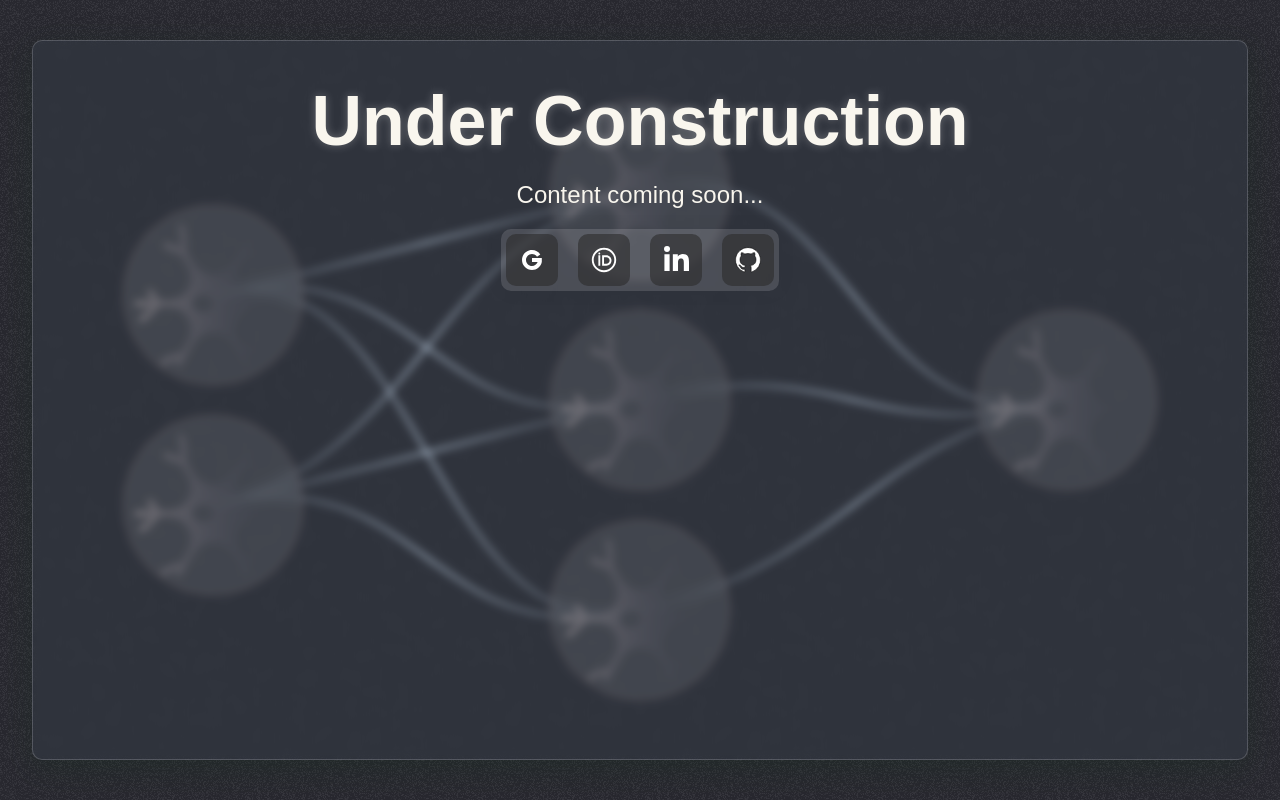
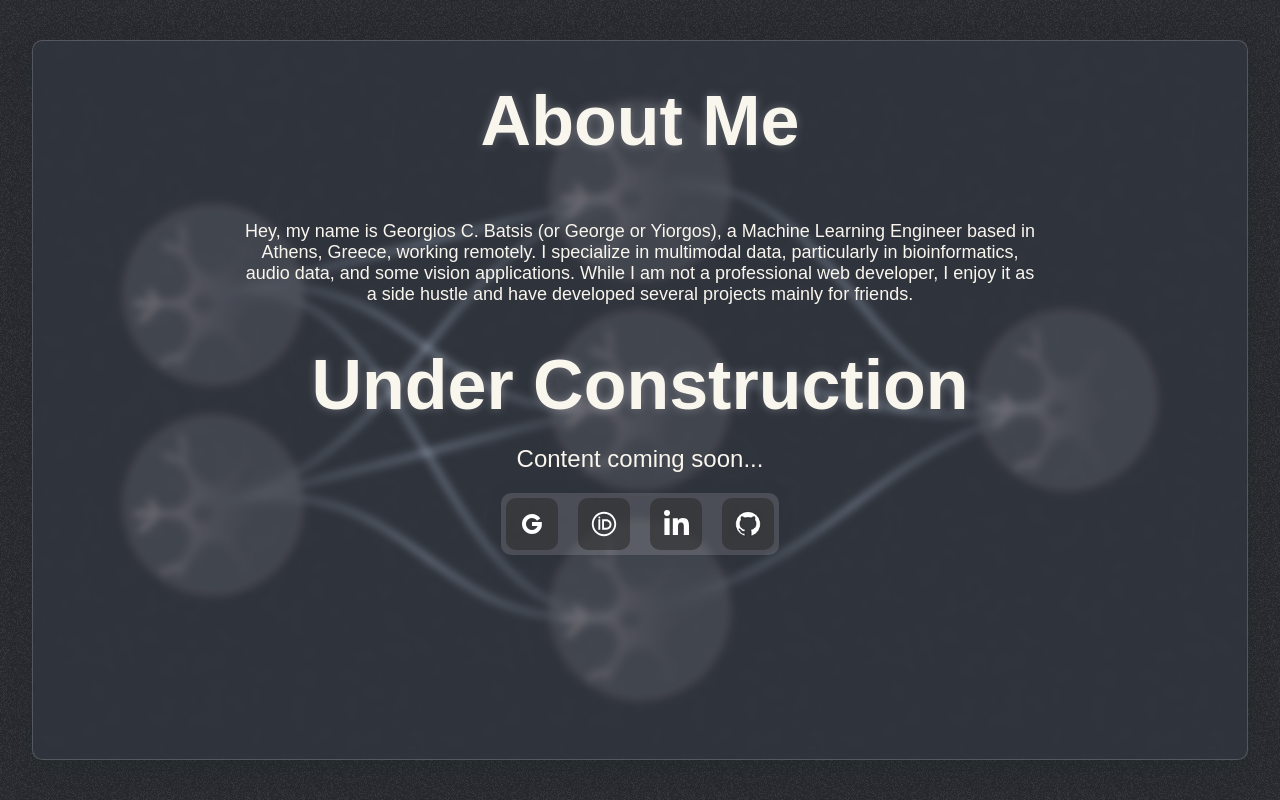
Before and after one commit to gbatsis/gbatsis.github.io, a plain HTML site: page index.html in a window 1280 px wide. Drawn offline with nearby package versions, Linux system fonts and the light colour scheme; a web font is replaced by a local one.

Commit message:
UC update - About

```diff
--- a/assets/css/styles.css
+++ b/assets/css/styles.css
@@ -154,6 +154,8 @@ nav ul {
     }
 }
 
+/* UC Content */
+
 .overlay {
     position: absolute;
     top: 50%;
@@ -171,6 +173,30 @@ nav ul {
     border: 1px solid rgba( 255, 255, 255, 0.18 );
 
     padding: 20px;
+}
+
+.about{
+    display: flex;
+    flex-direction: column;
+    justify-content: center;
+    align-items: center;
+    gap: 20px;
+}
+
+.about h2 {
+    font-size: 3.5em;
+    color: var(--white-text-3);
+    text-align: center;
+    margin: 20px 0;
+    text-shadow: 0 0 10px rgba(255, 255, 255, 0.261);
+}
+
+.about p {
+    font-size: 0.9em;
+    color: var(--white-text-3);
+    text-align: center;
+    margin: 20px 0;
+    max-width: 800px;
 }
 
 .uc-content h2 {
--- a/index.html
+++ b/index.html
@@ -248,6 +248,13 @@
 
         <div class="overlay">
 
+            <div class="about">
+                <h2>About Me</h2>
+                <p>
+                    Hey, my name is Georgios C. Batsis (or George or Yiorgos), a Machine Learning Engineer based in Athens, Greece, working remotely. I specialize in multimodal data, particularly in bioinformatics, audio data, and some vision applications. While I am not a professional web developer, I enjoy it as a side hustle and have developed several projects mainly for friends.
+                </p>
+            </div>
+
             <div class="uc-content">
                 <h2>Under Construction</h2>
                 <p>Content coming soon...</p>
```
